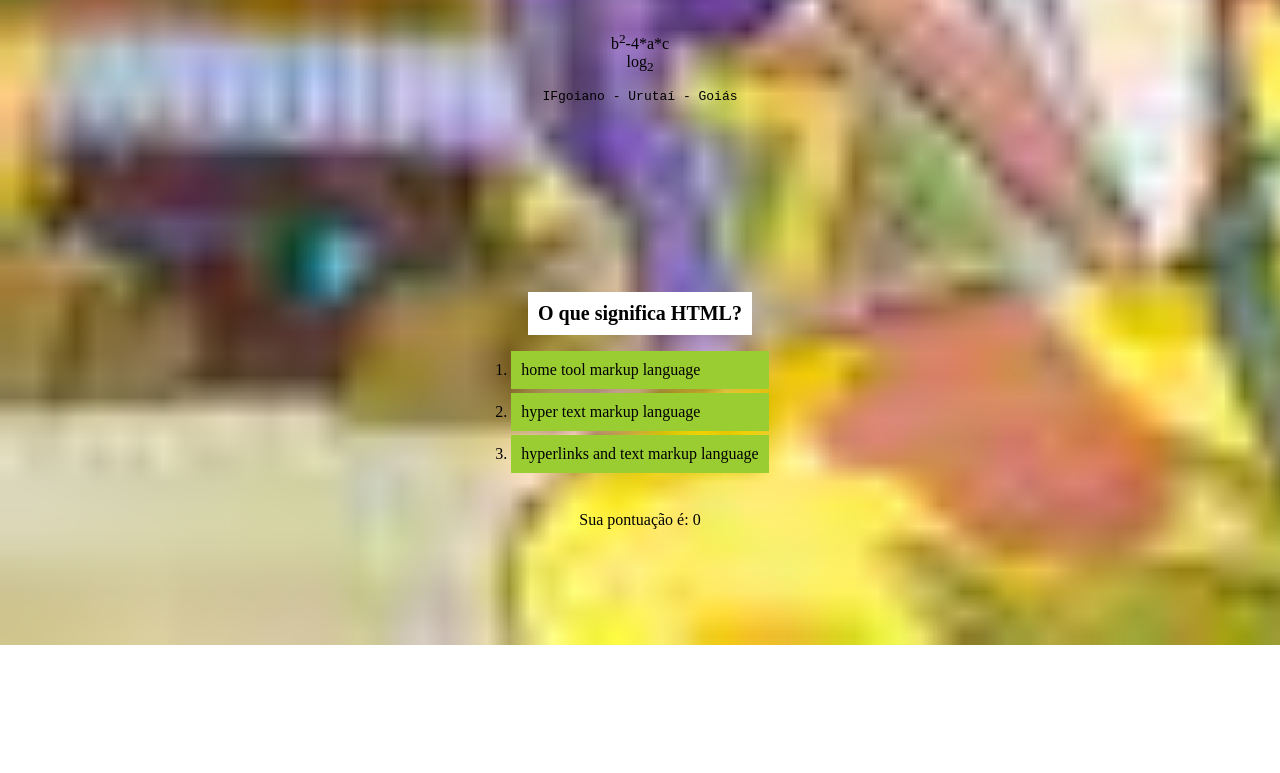
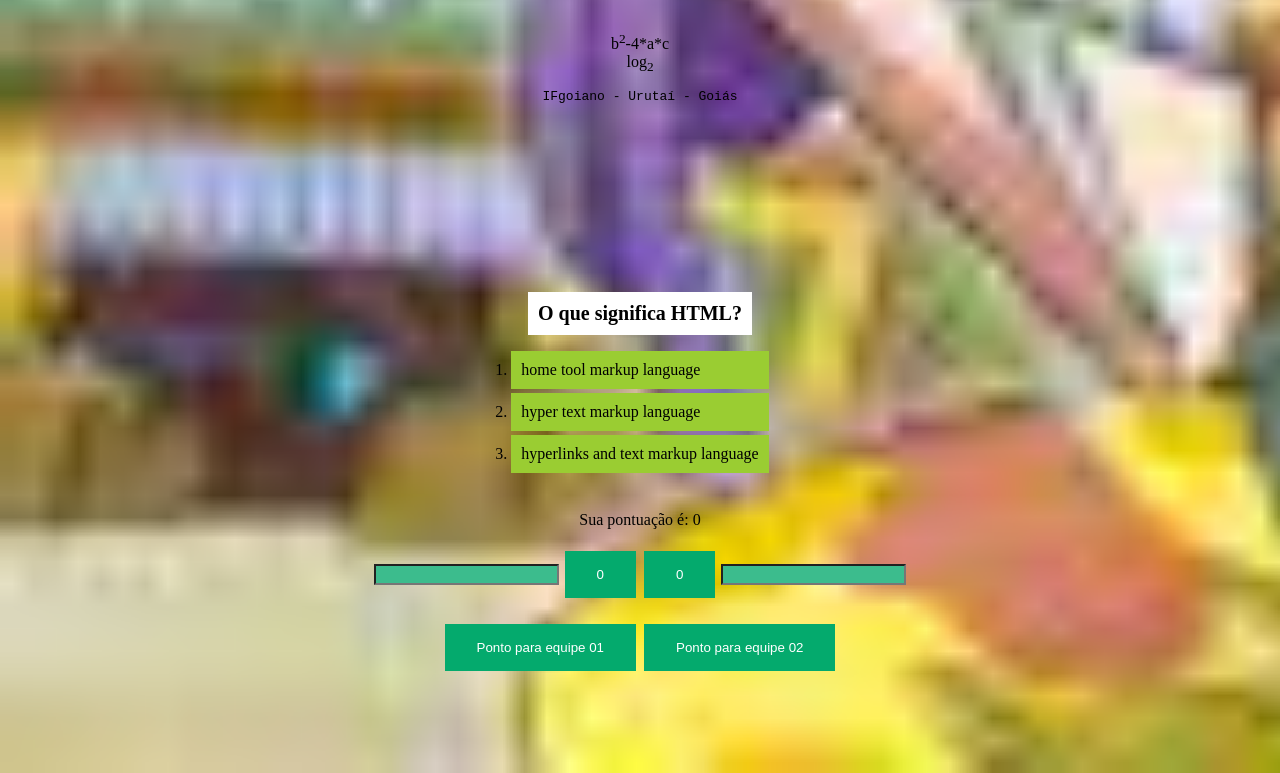
Before and after one commit to ArturMartinsFerreira/formularioHtml, a plain HTML site: page index.html in a window 1280 px wide. Shown: the part 3509-4282 px from the top of the page. Before the commit the page ends 4154 px from the top, so only its background shows below. Drawn offline with Linux system fonts and the light colour scheme.

Commit message:
acrescimo do placar

```diff
--- a/index.html
+++ b/index.html
@@ -244,6 +244,18 @@
 		</div>
 	</div>
 
+	<div>
+		<center>
+				<input type="text" name="equpe01" id="equipe01">
+				<input type="button" name="placar01" id="placar01" value="0">
+				<input type="button" name="placar02" id="placar02" value="0">
+				<input type="text" name="equpe02" id="equipe02" class="info"><br><br>
+
+				<input type="button" value="Ponto para equipe 01" onclick="somar1()">
+				<input type="button" value="Ponto para equipe 02" onclick="somar2()">
+		</center>
+
+	</div>
 <br/><br/><br/><br/><br/>
 </body>
 </html>
--- a/js/script.js
+++ b/js/script.js
@@ -112,3 +112,14 @@ mostraR: function(correto){
 }
 
 appO.start();
+
+
+function somar1(){
+	var p1 = parseInt(document.getElementById('placar01').value);
+	document.getElementById('placar01').value = p1+1;
+}
+
+function somar2(){
+	var p1 = parseInt(document.getElementById('placar02').value);
+	document.getElementById('placar02').value = p1+1;
+}
--- a/styles/style.css
+++ b/styles/style.css
@@ -136,3 +136,7 @@ ul{
  cursor: pointer;
  opacity: 0.5;
 }
+.info{
+  text-align: right;
+
+}
```
